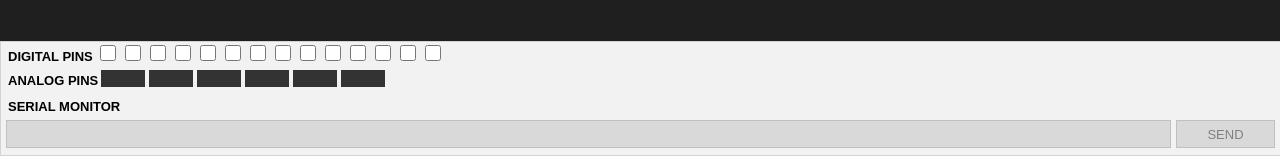
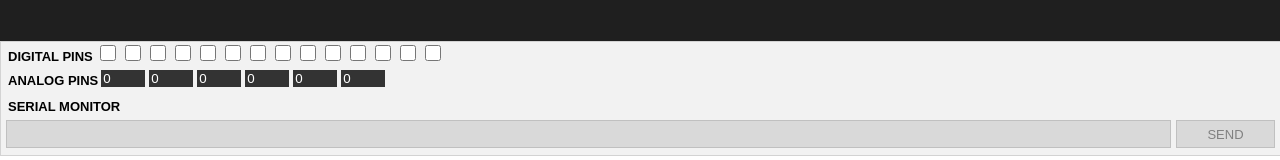
Before and after one commit to lrusso/ArduinoSimulator, a React (Create React App) app: page / in a window 1280 px wide. Shown: the part 507-667 px from the top of the page. Built offline with nearby package versions, Linux system fonts and the light colour scheme.

Commit message:
Analog pins working

```diff
--- a/src/components/PinsAnalogItem.tsx
+++ b/src/components/PinsAnalogItem.tsx
@@ -1,21 +1,33 @@
-import React from "react"
-import { Gpio_Analog } from "../utils/interfaces"
+import React from "react";
+import { Gpio_Analog } from "../utils/interfaces";
+
+import { setAnalogPin } from "../utils/interpreter";
+import { useSimulatorContext } from "../contexts/SimulatorContext";
 
 interface PinsAnalogItemProps {
-  gpioAnalog: Gpio_Analog
+  gpioAnalog: Gpio_Analog;
 }
 
 const PinsAnalogItem = ({ gpioAnalog }: PinsAnalogItemProps) => {
-  const [age, setAge] = React.useState("");
+  const { handleSetDigitalPins } = useSimulatorContext();
 
-  const handle_onchange = (e) => {
-    setAge(e.target.value);
-    // gpioAnalog.duty = (e.target.value);
-  }
+  const handler_onchange = (e) => {
+    const newValue = e.target.value;
+    gpioAnalog.duty = e.target.value;
+    setAnalogPin(gpioAnalog.pinNumber, newValue);
+    handleSetDigitalPins(gpioAnalog.pinNumber, newValue);
+  };
 
-  return <input type="number" style={styles.input} value={age} onChange={handle_onchange}></input>
-  // return <div style={styles.container}></div>
-}
+  return (
+    <input
+      type="number"
+      style={styles.input}
+      value={gpioAnalog.duty}
+      onChange={handler_onchange}
+      disabled={!gpioAnalog.isInput}
+    ></input>
+  );
+};
 
 const styles: { [key: string]: React.CSSProperties } = {
   container: {
@@ -41,7 +53,7 @@ const styles: { [key: string]: React.CSSProperties } = {
     border: "none",
     width: "40px",
     color: "white",
-  }
-}
+  },
+};
 
-export default PinsAnalogItem
+export default PinsAnalogItem;
--- a/src/contexts/SimulatorContext.tsx
+++ b/src/contexts/SimulatorContext.tsx
@@ -72,6 +72,14 @@ export function SimulatorContextProvider({ children }) {
       newDigitalPins[pinIndex] = updatedPin
       return newDigitalPins
     })
+
+    setAnalogPins((prevAnalogPins) => {
+      const updatedPin = { ...prevAnalogPins[pinIndex] }
+      updatedPin.isInput = mode === Constants.INPUT || mode === Constants.INPUT_PULLPUP
+      const newDigitalPins = [...prevAnalogPins]
+      newDigitalPins[pinIndex] = updatedPin
+      return newDigitalPins
+    })
   }
 
   const handleSetDigitalPins = (pinIndex: number, state: boolean) => {
--- a/src/utils/arduinoCodeConverter.tsx
+++ b/src/utils/arduinoCodeConverter.tsx
@@ -164,7 +164,7 @@ char* _fractionToChar(double a) {
   {
     _jscppInput = jscpp_handleInput();
     if(_jscppInput[0] == '_' && _jscppInput[1] == 'D' && _jscppInput[2] == '_') _setDigital(10 * char_to_int(_jscppInput[3]) + char_to_int(_jscppInput[4]), char_to_int(_jscppInput[6]));
-    if(_jscppInput[0] == '_' && _jscppInput[1] == 'A' && _jscppInput[2] == '_') _setDigital(10 * char_to_int(_jscppInput[3]) + char_to_int(_jscppInput[4]), 100 * char_to_int(_jscppInput[6]) + 10 * char_to_int(_jscppInput[7]) + char_to_int(_jscppInput[8]));
+    if(_jscppInput[0] == '_' && _jscppInput[1] == 'A' && _jscppInput[2] == '_') _setAnalog(10 * char_to_int(_jscppInput[3]) + char_to_int(_jscppInput[4]), 100 * char_to_int(_jscppInput[6]) + 10 * char_to_int(_jscppInput[7]) + char_to_int(_jscppInput[8]));
   }
 
 // DELAY IMPLEMENTATION
```
Also changed, not shown: public/ArduinoSimulatorInterpreter.js.
